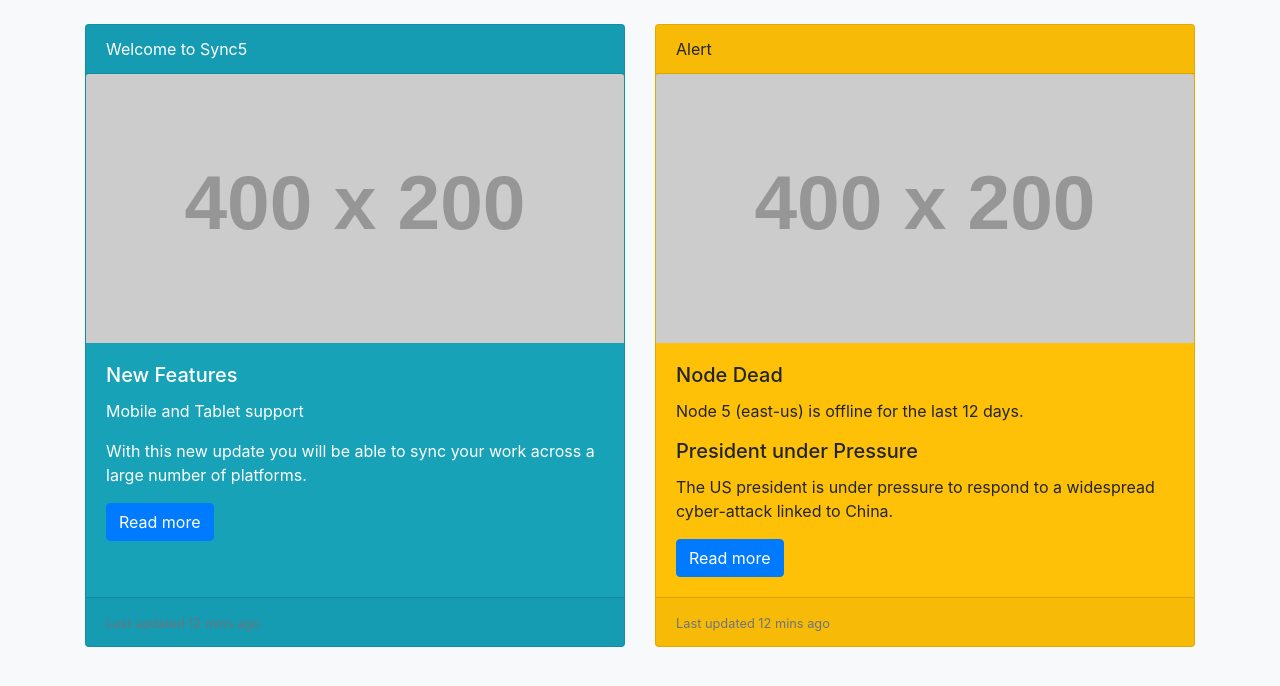
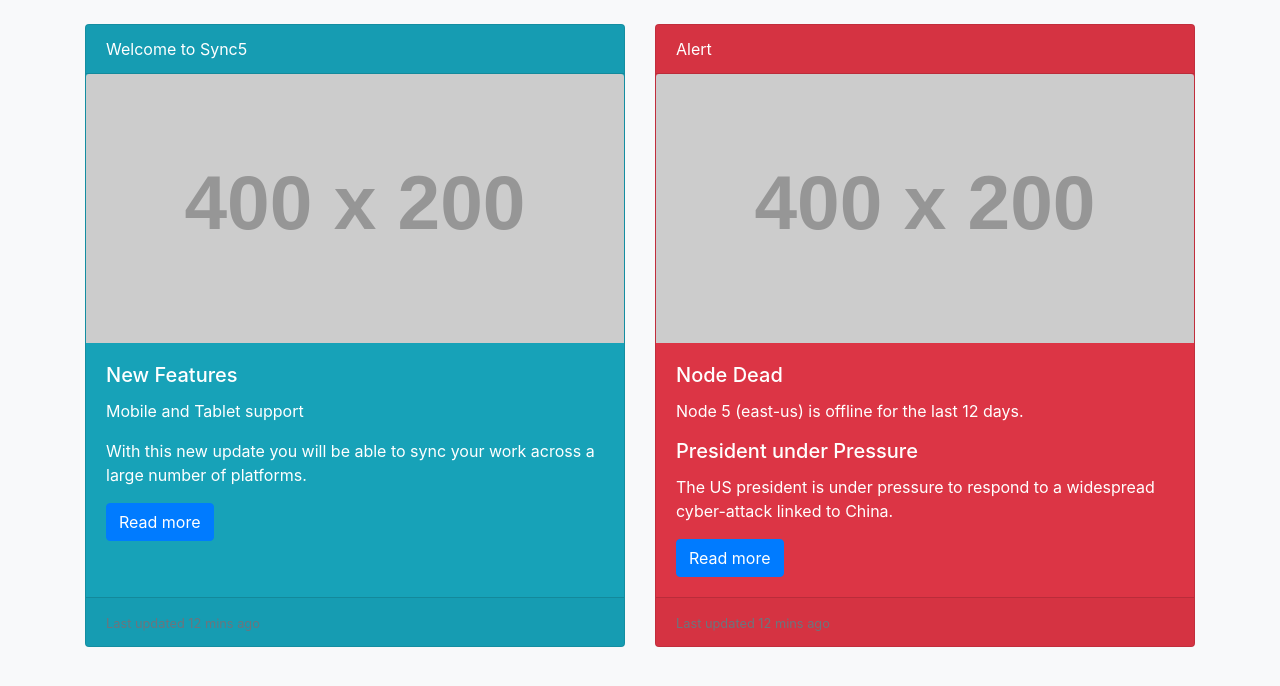
Before and after one commit to acciojob/bootstrap-card-git-user-ui, a website: page main.html in a window 1280 px wide. Drawn offline with nearby package versions, Linux system fonts and the light colour scheme; placeholder pictures from the web are drawn by us.

Commit message:
created a submission

```diff
--- a/main.html
+++ b/main.html
@@ -47,7 +47,7 @@
         </div>
 
         <!-- Card 2 -->
-        <div class="card bg-warning">
+        <div class="card bg-danger text-white">
 
             <div class="card-header">
                 Alert
```
